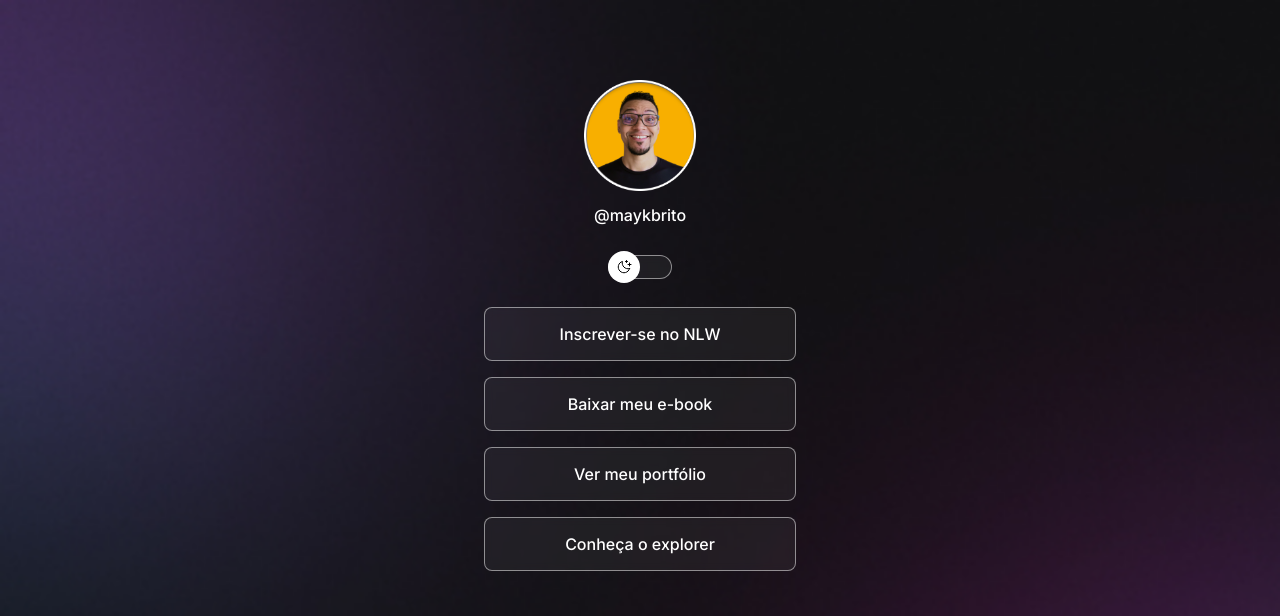
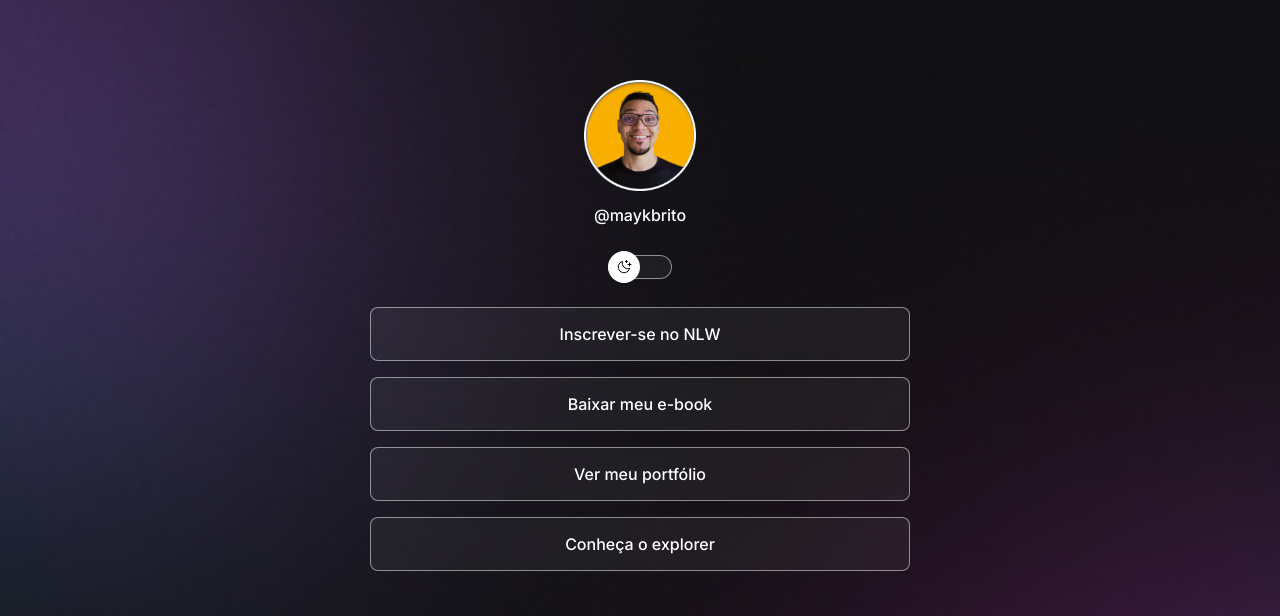
Before and after one commit to chelbimunique/ProjetoRocketseat2, a plain HTML site: page index.html in a window 1280 px wide. Shown: the top 616 px of the page. Drawn offline with nearby package versions, Linux system fonts and the light colour scheme.

Commit message:
adjust container width

```diff
--- a/style.css
+++ b/style.css
@@ -50,7 +50,8 @@ body * {
      /*height: 712px; (altura, não precisa colocar, deve ser fluida, vai variar de acordo com o conteúdo da página)*/
      /*margin: auto; =margem automática alinha ao meio*/
      /*padding-top: 56px; =preencimento superior*/
-     width: 360px; /*largura*/
+     width: 100%; /*largura*/
+     max-width: 588px; /*largura máxima*/
      margin: 56px auto 0px; /*56 na parte superior, automático nas laterais e 0 inferior*/
      padding: 0 24px; /*preenchimento encima e embaixo é zero e nas laterais 24*/
 }
```
